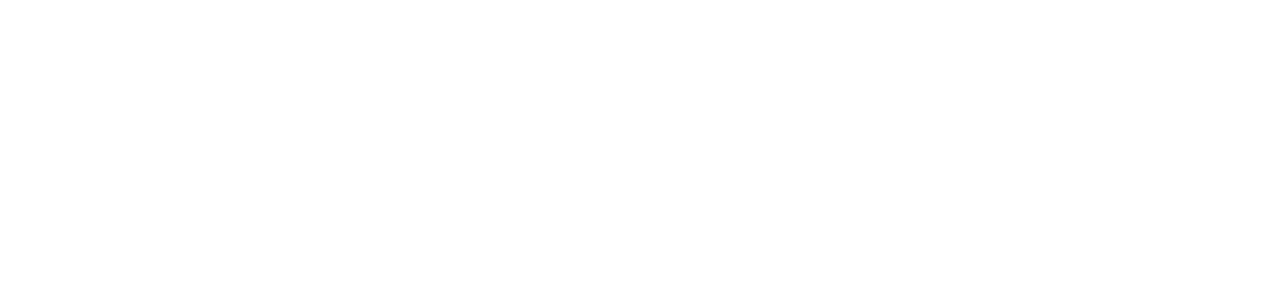
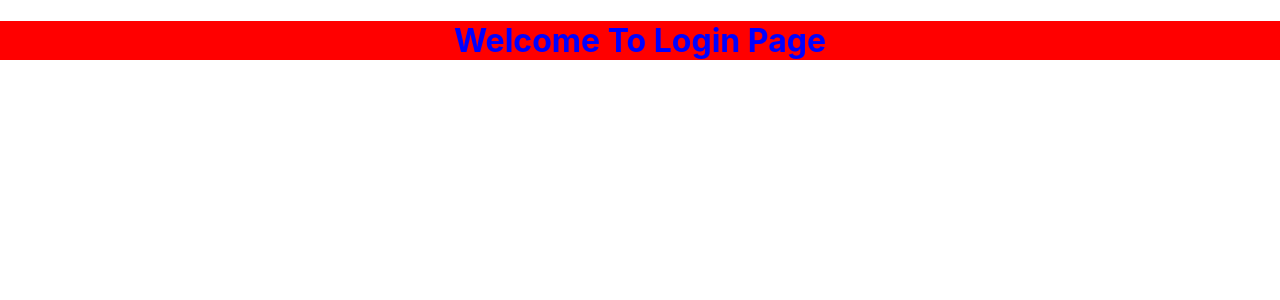
Before and after one commit to YosiZiv/Fiashell, a React (Create React App) app in the folder client/: page /login in a window 1280 px wide. Shown: the top 300 px of the page. Built offline with nearby package versions, Linux system fonts and the light colour scheme.

Commit message:
create login component test navigation

```diff
--- a/client/src/App.js
+++ b/client/src/App.js
@@ -1,6 +1,7 @@
 import React from "react";
 import { Route, Switch } from "react-router-dom";
 import Main from "./components/pages/main/Main";
+import Login from "./components/pages/login/Login";
 import "./App.scss";
 
 function App() {
@@ -8,6 +9,7 @@
     <>
       <Switch>
         <Route path='/' component={Main} exact />
+        <Route path='/login' component={Login} />
       </Switch>
     </>
   );
--- /dev/null
+++ b/client/src/components/pages/login/Login.js
@@ -0,0 +1,10 @@
+import React from "react";
+import "./Login.scss";
+const Login = () => {
+  return (
+    <div className='container-login'>
+      <h1>Welcome To Login Page</h1>
+    </div>
+  );
+};
+export default Login;
--- /dev/null
+++ b/client/src/components/pages/login/Login.scss
@@ -0,0 +1,4 @@
+.container-login {
+  color: blue;
+  background: red;
+}
--- a/client/src/components/pages/main/Main.js
+++ b/client/src/components/pages/main/Main.js
@@ -1,6 +1,7 @@
 import React, { useState } from "react";
 import SlideIn from "../../layouts/SlideIn/SlideIn";
-import Register from "../register/Register";
+import Register from "../register/register";
+import { NavLink } from "react-router-dom";
 import "./Main.scss";
 const Main = () => {
   const [slideToggle, setSlideToggle] = useState(false);
@@ -13,7 +14,12 @@
         <h2>MPPUM</h2>
         <p>My Pivate Product User BULBULnt </p>
         <button onClick={slideInToggle} type='button'>
-          Become A Manager
+          Register
+        </button>
+        <button type='button'>
+          <NavLink activeClassName='NavSelect' to='/login' className='navLink'>
+            Login
+          </NavLink>
         </button>
       </div>
       <SlideIn open={slideToggle}>
```
